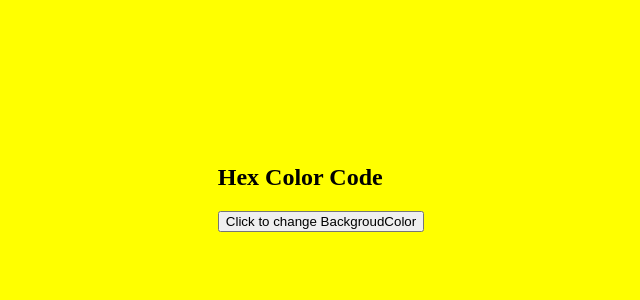
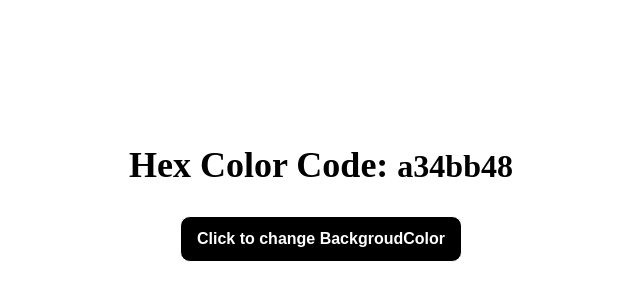
Before and after one commit to rockyhasan33/randomBackgroundColor, a plain HTML site: page index.html in a window 1280 px wide. Shown: the part 212-512 px from the top of the page, without its empty margins (319-959 px from the left). Drawn offline with Linux system fonts and the light colour scheme.

Commit message:
done with html and css

```diff
--- a/index.html
+++ b/index.html
@@ -10,8 +10,8 @@
 </head>
 <body>
     <div class="container">
-        <h2>Hex Color Code <span class="hex"></span></h2>
-        <button type="button">Click to change BackgroudColor</button>
+        <h2>Hex Color Code: <span class="hex">a34bb48</span></h2>
+        <button type="button" class="btn">Click to change BackgroudColor</button>
     </div>
 </body>
 </html>
--- a/style.css
+++ b/style.css
@@ -4,6 +4,28 @@ body {
     display: flex;
     justify-content: center;
     align-items: center;
-    transition: backgroundcolor 200ms ease-in-out;
-    background-color: yellow;
+    transition: background-color 500ms ease-in-out;
+
 }
+
+.container {
+    text-align: center;
+    font-size: 1.5rem;
+}
+
+.hex {
+    font-size: 2rem;
+    /* text-transform: capitalize;/ */
+}
+
+.btn {
+    padding: 0.8rem 1rem;
+    font-size: 1rem;
+    font-weight: bold;
+    cursor: pointer;
+    color: #fff;
+    background-color: #000;
+    border: 1px #fff solid;
+    border-radius: 10px;
+    outline: none;
+}
```
